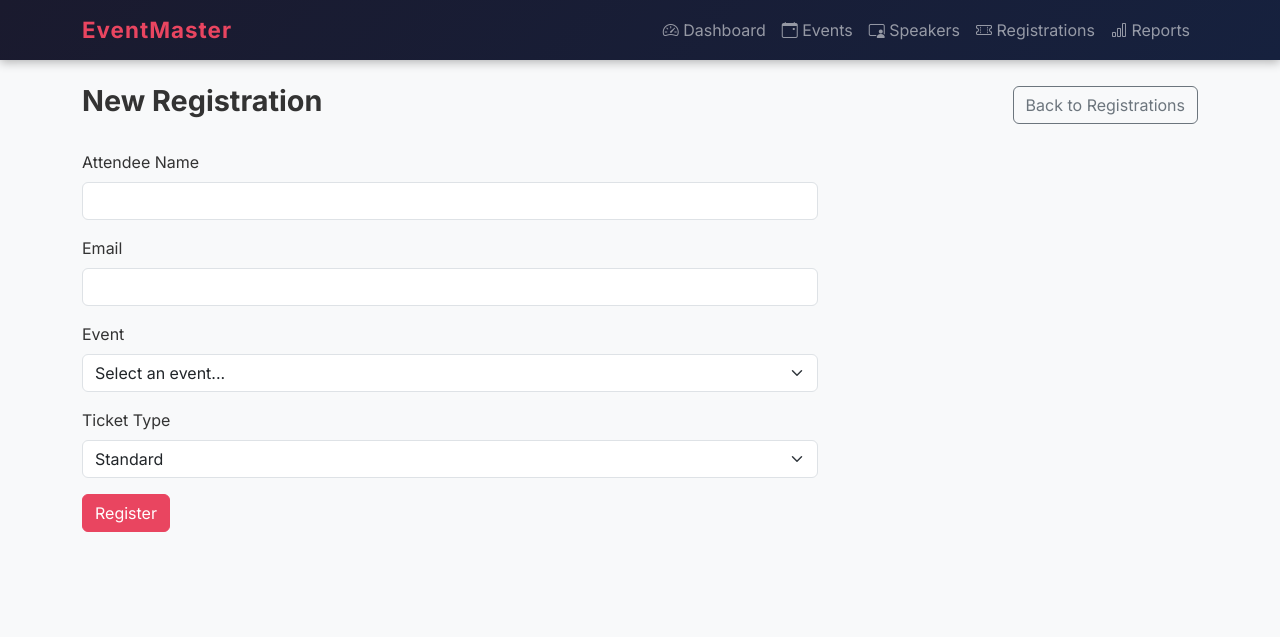
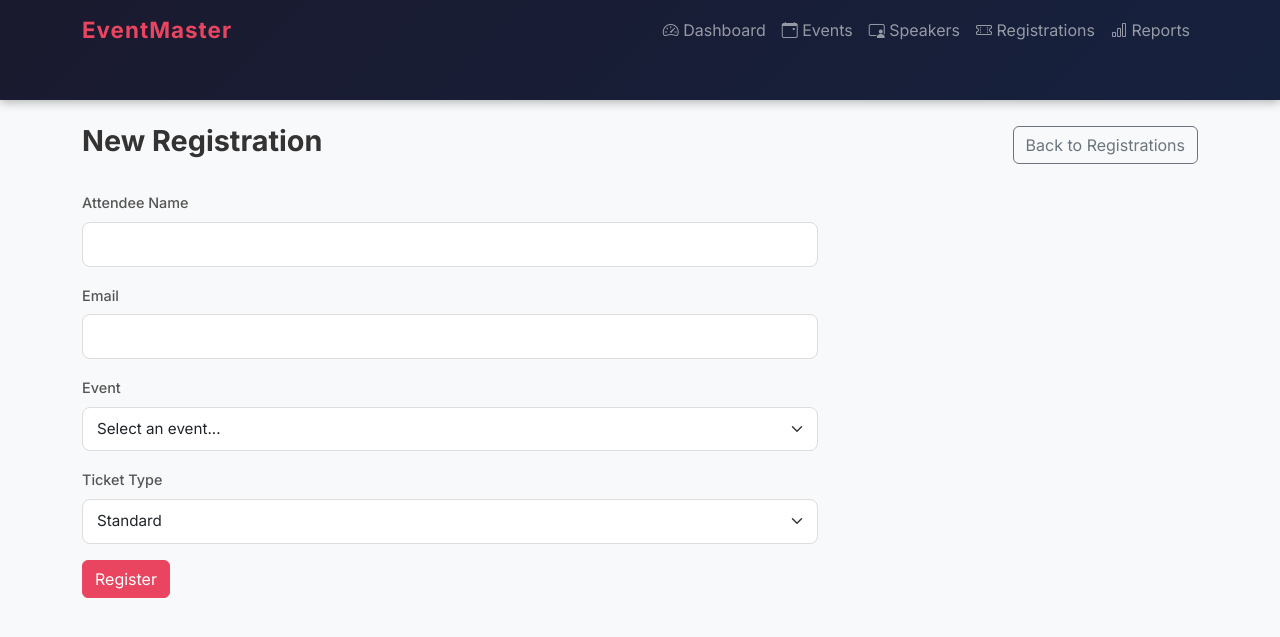
Before and after one commit to nitgoodenough/Eventmaster, a Flask app: page /registrations/new in a window 1280 px wide. Shown: the top 637 px of the page. Run offline with Flask 3, Linux system fonts and the light colour scheme; data comes from the database, SQL or seed files in the repository.

Commit message:
tidied up forms, badges and spacing, looks a lot cleaner now

```diff
--- a/app/static/style.css
+++ b/app/static/style.css
@@ -78,3 +78,51 @@ h1 {
     text-transform: uppercase;
     letter-spacing: 1px;
 }
+
+/* forms look cleaner */
+.form-control, .form-select {
+    border-radius: 8px;
+    border: 1px solid #ddd;
+    padding: 10px 14px;
+    font-size: 0.95rem;
+}
+
+.form-control:focus, .form-select:focus {
+    border-color: #e94560;
+    box-shadow: 0 0 0 0.2rem rgba(233, 69, 96, 0.15);
+}
+
+.form-label {
+    font-weight: 500;
+    font-size: 0.9rem;
+    color: #555;
+}
+
+/* badge colours */
+.badge.bg-success {
+    background-color: #2ecc71 !important;
+    font-weight: 500;
+}
+
+/* container padding so pages breathe a bit */
+.container {
+    padding-bottom: 40px;
+}
+
+/* page headings */
+h3 {
+    font-weight: 600;
+    color: #1a1a2e;
+}
+
+/* outline buttons match theme */
+.btn-outline-primary {
+    color: #e94560;
+    border-color: #e94560;
+}
+
+.btn-outline-primary:hover {
+    background-color: #e94560;
+    border-color: #e94560;
+    color: white;
+}
```
